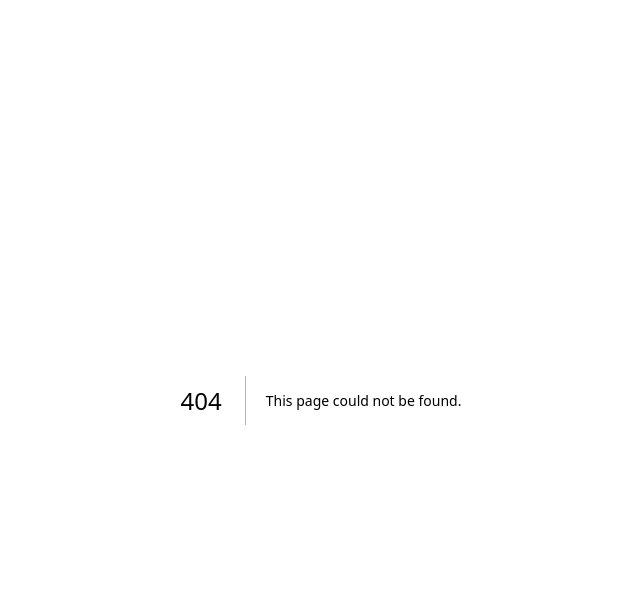
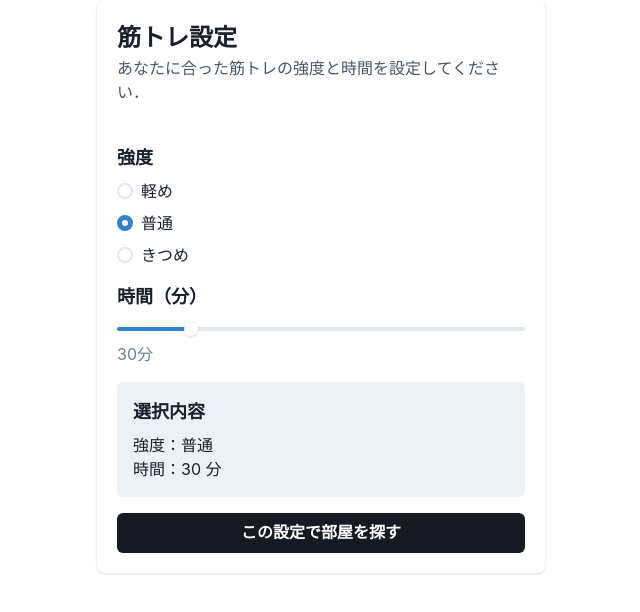
Before and after one commit to jphacks/tk_2405, a Next.js app in the folder frontend/: page /selector in a window 1280 px wide. Before the commit this address had no page. Shown: the top 612 px of the page, without its empty margins (319-959 px from the left). Built offline with nearby package versions, Linux system fonts and the light colour scheme.

Commit message:
筋トレ設定UI実装

```diff
--- /dev/null
+++ b/frontend/app/api/example/route.js
@@ -0,0 +1,19 @@
+import { NextResponse } from "next/server";
+
+const endpoint =
+  "https://gxaf9cnsbb.execute-api.ap-northeast-1.amazonaws.com/main/test?err";
+
+export async function POST(request) {
+  const query = { key: "うんこ" };
+  const res = await fetch(endpoint, {
+    method: "POST",
+    headers: {
+      "Content-Type": "application/json",
+    },
+    body: JSON.stringify(query),
+  });
+
+  const status = res.status;
+  const data = await res.json();
+  return NextResponse.json({ status: status, data: data });
+}
--- /dev/null
+++ b/frontend/app/selector/page.js
@@ -0,0 +1,146 @@
+"use client";
+
+import {
+  Box,
+  Text,
+  FormControl,
+  FormLabel,
+  RadioGroup,
+  Stack,
+  Radio,
+  Slider,
+  SliderTrack,
+  SliderFilledTrack,
+  SliderThumb,
+  Button,
+  Card,
+  CardHeader,
+  CardBody,
+  Center,
+} from "@chakra-ui/react";
+import { useForm } from "react-hook-form";
+
+export default function Home() {
+  const { register, handleSubmit, watch, setValue } = useForm({
+    defaultValues: {
+      strength: "1", // デフォルト値を設定
+      duration: 30, // デフォルト値を設定
+    },
+  });
+
+  const strength = watch("strength");
+  const duration = watch("duration");
+
+  const onSubmit = async (data) => {
+    const userId = localStorage.getItem("userId");
+    const reqData = { ...data, userId: userId };
+    try {
+      const res = await fetch("/api/example", {
+        method: "POST",
+        headers: {
+          "Content-Type": "application/json",
+        },
+        body: JSON.stringify(reqData),
+      });
+
+      if (!res.ok) {
+        throw new Error(`HTTP error! status: ${res.status}`);
+      }
+
+      const result = await res.json();
+      console.log(result);
+    } catch (error) {
+      console.error("Error:", error);
+    }
+  };
+
+  const getStrengthText = (strength) => {
+    switch (strength) {
+      case "0":
+        return "軽め";
+      case "1":
+        return "普通";
+      case "2":
+        return "きつめ";
+      default:
+        return "普通";
+    }
+  };
+
+  return (
+    <Box>
+      <Card maxW="md" w="100%" mx="auto" borderRadius="lg">
+        <form method="POST" onSubmit={handleSubmit(onSubmit)}>
+          <CardHeader>
+            <Text fontSize="2xl" fontWeight="bold">
+              筋トレ設定
+            </Text>
+            <Text fontSize="md" color="gray.600">
+              あなたに合った筋トレの強度と時間を設定してください．
+            </Text>
+          </CardHeader>
+          <CardBody>
+            <Stack spacing={4}>
+              <FormControl>
+                <FormLabel fontWeight="bold" fontSize="lg">
+                  強度
+                </FormLabel>
+                <RadioGroup
+                  value={strength}
+                  onChange={(value) => setValue("strength", value)}
+                >
+                  <Stack>
+                    <Radio value="0">軽め</Radio>
+                    <Radio value="1">普通</Radio>
+                    <Radio value="2">きつめ</Radio>
+                  </Stack>
+                </RadioGroup>
+              </FormControl>
+
+              <FormControl>
+                <FormLabel fontWeight="bold" fontSize="lg">
+                  時間（分）
+                </FormLabel>
+                <Slider
+                  defaultValue={30}
+                  min={10}
+                  max={120}
+                  step={10}
+                  {...register("duration")}
+                  onChange={(val) => setValue("duration", val)}
+                >
+                  <SliderTrack>
+                    <SliderFilledTrack />
+                  </SliderTrack>
+                  <SliderThumb />
+                </Slider>
+                <Text color="gray.500">{duration}分</Text>
+              </FormControl>
+
+              <Box bgColor="gray.100" p={4} borderRadius="md">
+                <Text fontWeight="bold" fontSize="lg" mb={2}>
+                  選択内容
+                </Text>
+                <Text>強度：{getStrengthText(strength)}</Text>
+                <Text>時間：{duration} 分</Text>
+              </Box>
+            </Stack>
+
+            <Center>
+              <Button
+                type="submit"
+                mt={4}
+                bgColor="gray.900"
+                color="white"
+                w="100%"
+                borderRadius="md"
+              >
+                この設定で部屋を探す
+              </Button>
+            </Center>
+          </CardBody>
+        </form>
+      </Card>
+    </Box>
+  );
+}
--- a/frontend/package.json
+++ b/frontend/package.json
@@ -16,6 +16,7 @@
     "framer-motion": "^11.11.10",
     "next": "^14.2.16",
     "react": "^18",
-    "react-dom": "^18"
+    "react-dom": "^18",
+    "react-hook-form": "^7.53.1"
   }
 }
```
Also changed, not shown: frontend/app/api/enter-room/route.js (added), 1 other file (tests, documents, lock files or other folders).
